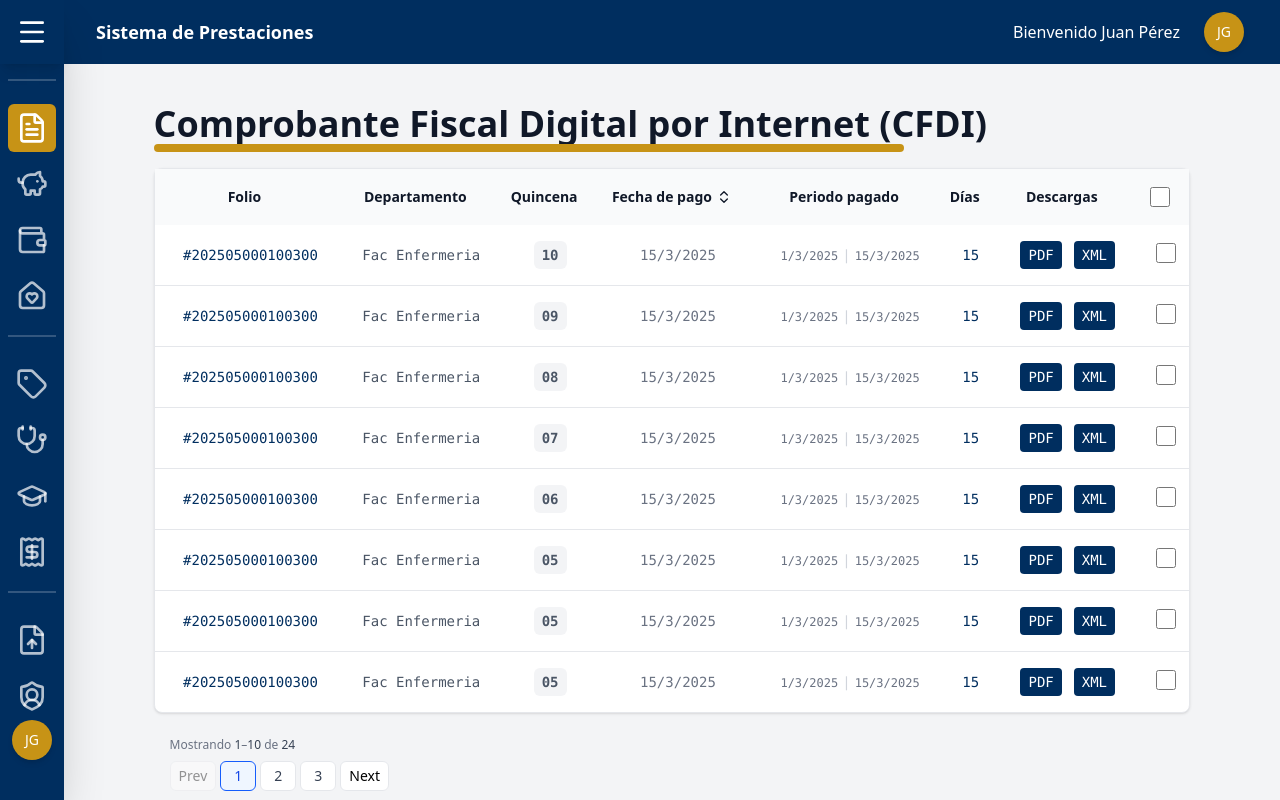
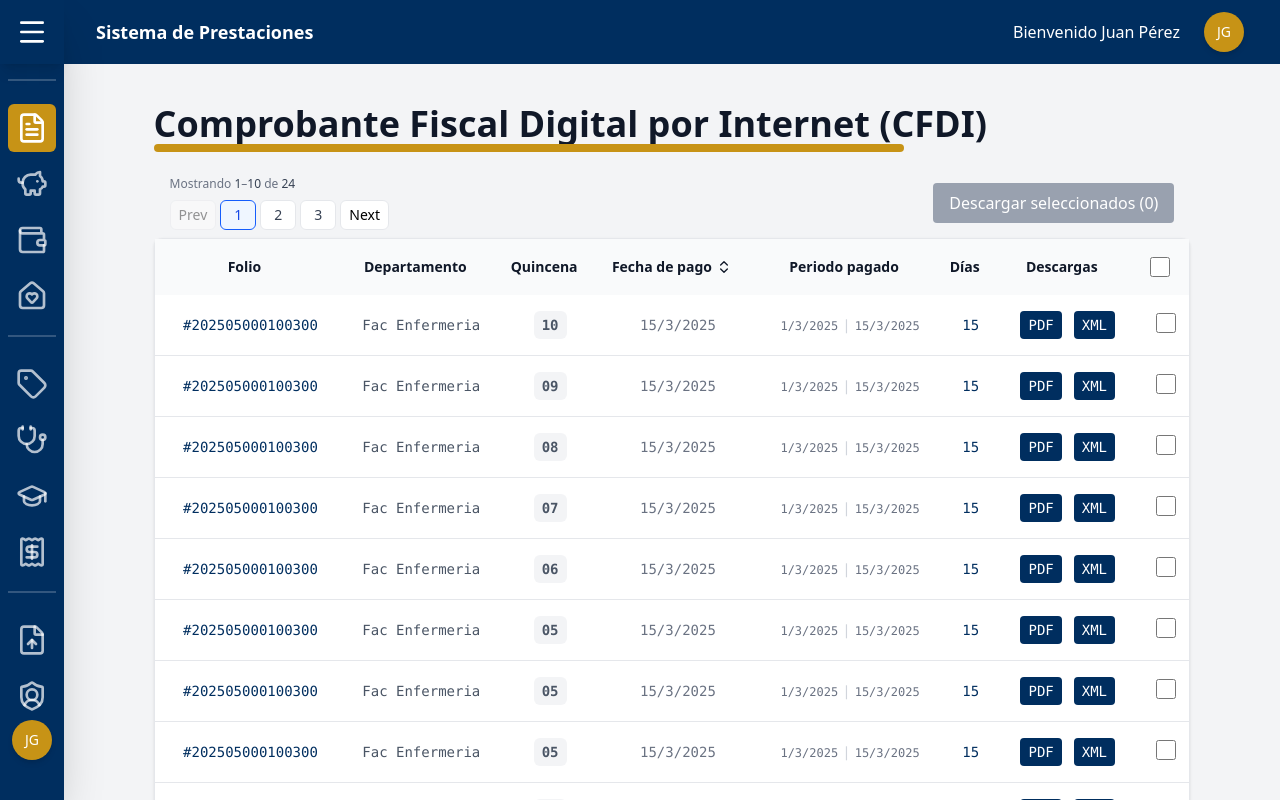
Before and after one commit to HectorBarrera13/FrontCGRH, a React (Vite) app in the folder my-front/: page /cfdi in a window 1280 px wide. Built offline with nearby package versions, Linux system fonts and the light colour scheme.

Commit message:
front actualizado para dezplegar

```diff
--- a/my-front/src/views/CajaAhorro.tsx
+++ b/my-front/src/views/CajaAhorro.tsx
@@ -64,7 +64,7 @@ export default function CajaAhorro() {
     },
   ];
 
-  const headers = ["Clave", "Nombre", "Último Reporte", "Saldo Final"];
+  const headers = ["Clave", "Nombre", "Último Reporte", "Visualizar"];
 
   const ANIM_MS = 700;
 
@@ -95,13 +95,17 @@ export default function CajaAhorro() {
     lastReportDate: (
       <span className="text-gray-500">{item.lastReportDate}</span>
     ),
-    finalBalance: (
-      <span className="font-bold text-green-600">
-        {new Intl.NumberFormat("es-MX", {
-          style: "currency",
-          currency: "MXN",
-        }).format(item.finalBalance)}
-      </span>
+    view: (
+      <button
+        className="text-white hover:bg-accent bg-primary px-2 py-1 rounded cursor-pointer transition-colors duration-200"
+        onClick={(e) => {
+          e.stopPropagation();
+          const index = farData.findIndex((data) => data.id === item.id);
+          handleRowSelect(index);
+        }}
+      >
+        Ver Detalles
+      </button>
     ),
   }));
 
--- a/my-front/src/views/FontoRetiro.tsx
+++ b/my-front/src/views/FontoRetiro.tsx
@@ -66,7 +66,7 @@ export default function FondoRetiroReports() {
     },
   ];
 
-  const headers = ["Clave", "Nombre", "Último Reporte", "Saldo Final"];
+  const headers = ["Clave", "Nombre", "Último Reporte", "Visualizar"];
 
   const ANIM_MS = 700;
 
@@ -97,13 +97,19 @@ export default function FondoRetiroReports() {
     lastReportDate: (
       <span className="text-gray-500">{item.lastReportDate}</span>
     ),
-    finalBalance: (
-      <span className="font-bold text-green-600">
-        {new Intl.NumberFormat("es-MX", {
-          style: "currency",
-          currency: "MXN",
-        }).format(item.finalBalance)}
-      </span>
+    view: (
+      <button
+        className="text-white hover:bg-accent bg-primary px-2 py-1 rounded cursor-pointer transition-colors duration-200"
+        onClick={(e) => {
+          e.stopPropagation();
+          const index = fondoRetiroData.findIndex(
+            (data) => data.id === item.id,
+          );
+          handleRowSelect(index);
+        }}
+      >
+        Ver Detalles
+      </button>
     ),
   }));
 
--- a/my-front/src/views/cfdi/cfdi.tsx
+++ b/my-front/src/views/cfdi/cfdi.tsx
@@ -88,6 +88,166 @@ const MOCK_PAYROLL_RESPONSE: {
     },
     {
       id: 8,
+      folio: "202505000100300",
+      payment_date: "2025-03-15",
+      start_date: "2025-03-01",
+      end_date: "2025-03-15",
+      paid_days: 15,
+      fortnight: "05",
+      department: "Fac Enfermeria",
+    },
+    {
+      id: 9,
+      folio: "202505000100300",
+      payment_date: "2025-03-15",
+      start_date: "2025-03-01",
+      end_date: "2025-03-15",
+      paid_days: 15,
+      fortnight: "10",
+      department: "Fac Enfermeria",
+    },
+    {
+      id: 10,
+      folio: "202505000100300",
+      payment_date: "2025-03-15",
+      start_date: "2025-03-01",
+      end_date: "2025-03-15",
+      paid_days: 15,
+      fortnight: "09",
+      department: "Fac Enfermeria",
+    },
+    {
+      id: 11,
+      folio: "202505000100300",
+      payment_date: "2025-03-15",
+      start_date: "2025-03-01",
+      end_date: "2025-03-15",
+      paid_days: 15,
+      fortnight: "08",
+      department: "Fac Enfermeria",
+    },
+    {
+      id: 12,
+      folio: "202505000100300",
+      payment_date: "2025-03-15",
+      start_date: "2025-03-01",
+      end_date: "2025-03-15",
+      paid_days: 15,
+      fortnight: "07",
+      department: "Fac Enfermeria",
+    },
+    {
+      id: 13,
+      folio: "202505000100300",
+      payment_date: "2025-03-15",
+      start_date: "2025-03-01",
+      end_date: "2025-03-15",
+      paid_days: 15,
+      fortnight: "06",
+      department: "Fac Enfermeria",
+    },
+    {
+      id: 14,
+      folio: "202505000100300",
+      payment_date: "2025-03-15",
+      start_date: "2025-03-01",
+      end_date: "2025-03-15",
+      paid_days: 15,
+      fortnight: "05",
+      department: "Fac Enfermeria",
+    },
+    {
+      id: 15,
+      folio: "202505000100300",
+      payment_date: "2025-03-15",
+      start_date: "2025-03-01",
+      end_date: "2025-03-15",
+      paid_days: 15,
+      fortnight: "05",
+      department: "Fac Enfermeria",
+    },
+    {
+      id: 16,
+      folio: "202505000100300",
+      payment_date: "2025-03-15",
+      start_date: "2025-03-01",
+      end_date: "2025-03-15",
+      paid_days: 15,
+      fortnight: "05",
+      department: "Fac Enfermeria",
+    },
+    {
+      id: 17,
+      folio: "202505000100300",
+      payment_date: "2025-03-15",
+      start_date: "2025-03-01",
+      end_date: "2025-03-15",
+      paid_days: 15,
+      fortnight: "10",
+      department: "Fac Enfermeria",
+    },
+    {
+      id: 18,
+      folio: "202505000100300",
+      payment_date: "2025-03-15",
+      start_date: "2025-03-01",
+      end_date: "2025-03-15",
+      paid_days: 15,
+      fortnight: "09",
+      department: "Fac Enfermeria",
+    },
+    {
+      id: 19,
+      folio: "202505000100300",
+      payment_date: "2025-03-15",
+      start_date: "2025-03-01",
+      end_date: "2025-03-15",
+      paid_days: 15,
+      fortnight: "08",
+      department: "Fac Enfermeria",
+    },
+    {
+      id: 20,
+      folio: "202505000100300",
+      payment_date: "2025-03-15",
+      start_date: "2025-03-01",
+      end_date: "2025-03-15",
+      paid_days: 15,
+      fortnight: "07",
+      department: "Fac Enfermeria",
+    },
+    {
+      id: 21,
+      folio: "202505000100300",
+      payment_date: "2025-03-15",
+      start_date: "2025-03-01",
+      end_date: "2025-03-15",
+      paid_days: 15,
+      fortnight: "06",
+      department: "Fac Enfermeria",
+    },
+    {
+      id: 22,
+      folio: "202505000100300",
+      payment_date: "2025-03-15",
+      start_date: "2025-03-01",
+      end_date: "2025-03-15",
+      paid_days: 15,
+      fortnight: "05",
+      department: "Fac Enfermeria",
+    },
+    {
+      id: 23,
+      folio: "202505000100300",
+      payment_date: "2025-03-15",
+      start_date: "2025-03-01",
+      end_date: "2025-03-15",
+      paid_days: 15,
+      fortnight: "05",
+      department: "Fac Enfermeria",
+    },
+    {
+      id: 24,
       folio: "202505000100300",
       payment_date: "2025-03-15",
       start_date: "2025-03-01",
@@ -249,8 +409,6 @@ export default function Cfdi() {
     <div className="flex">
       <div className="flex-1 flex flex-col">
         <PageTitle title="Comprobante Fiscal Digital por Internet (CFDI)" />
-
-        <Table headers={headers} data={tableData} selectedIndex={-1} />
         <div className="flex items-center justify-between px-4 py-2 w-[90%] mx-auto">
           <PaginationBar
             page={currentPage}
@@ -258,9 +416,9 @@ export default function Cfdi() {
             itemsPerPage={itemsPerPage}
             onPageChange={(newPage: number) => setCurrentPage(newPage)}
           />
-          {selectedIds.size > 0 ? (
+
           <button
-              className="flex items-center gap-2 bg-primary text-white hover:bg-accent px-4 py-2 rounded font-medium"
+            className={`flex items-center gap-2  text-white ${selectedIds.size > 0 ? "bg-primary hover:bg-accent" : "bg-gray-400 cursor-not-allowed"} px-4 py-2 rounded font-medium`}
             onClick={() => {
               selectedIds.forEach((id) => {
                 const row = mappedData.find((r) => r.id === id);
@@ -270,10 +428,8 @@ export default function Cfdi() {
           >
             Descargar seleccionados ({selectedIds.size})
           </button>
-          ) : (
-            <div /> // espaciador para mantener la paginación a la derecha... o centrada
-          )}
         </div>
+        <Table headers={headers} data={tableData} selectedIndex={-1} />
       </div>
     </div>
   );
```
Lines whose indentation alone changed are shown as unchanged.
